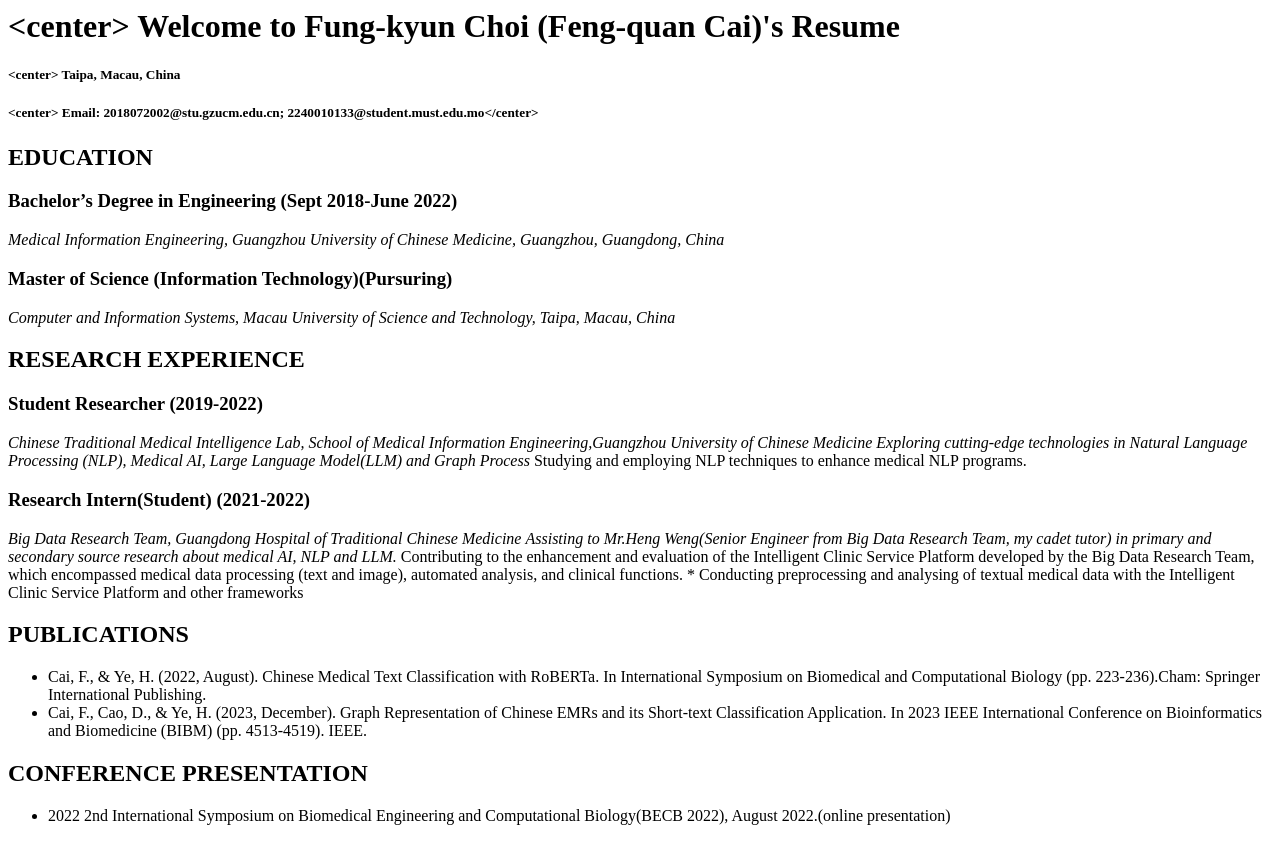
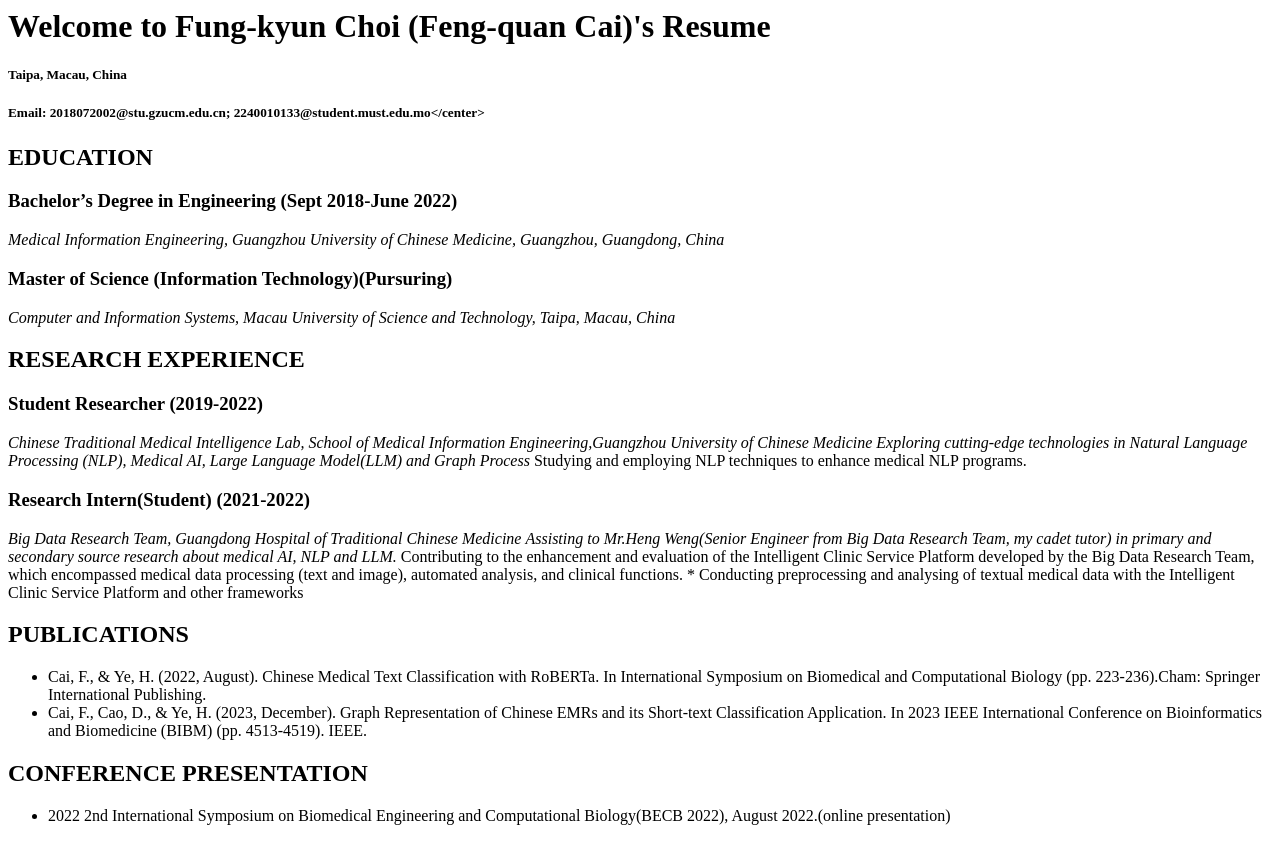
Before and after one commit to PathFinderGit/pathfindergit.github.io, a plain HTML site: page index.html in a window 1280 px wide. Drawn offline with Linux system fonts and the light colour scheme.

Commit message:
Update index.html
polish some formation problem

```diff
--- a/index.html
+++ b/index.html
@@ -1,8 +1,8 @@
-<h1>&lt;center&gt; Welcome to Fung-kyun Choi (Feng-quan Cai)&#39;s Resume</h1>
+<h1 aligh = 'center'> Welcome to Fung-kyun Choi (Feng-quan Cai)&#39;s Resume</h1>
 
-<h5>&lt;center&gt; Taipa, Macau, China</h5>
+<h5 aligh = 'center'> Taipa, Macau, China</h5>
 
-<h5>&lt;center&gt; Email: 2018072002@stu.gzucm.edu.cn; 2240010133@student.must.edu.mo&lt;/center&gt;</h5>
+<h5 aligh = 'center'> Email: 2018072002@stu.gzucm.edu.cn; 2240010133@student.must.edu.mo&lt;/center&gt;</h5>
 
 <h2>EDUCATION</h2>
 
```
